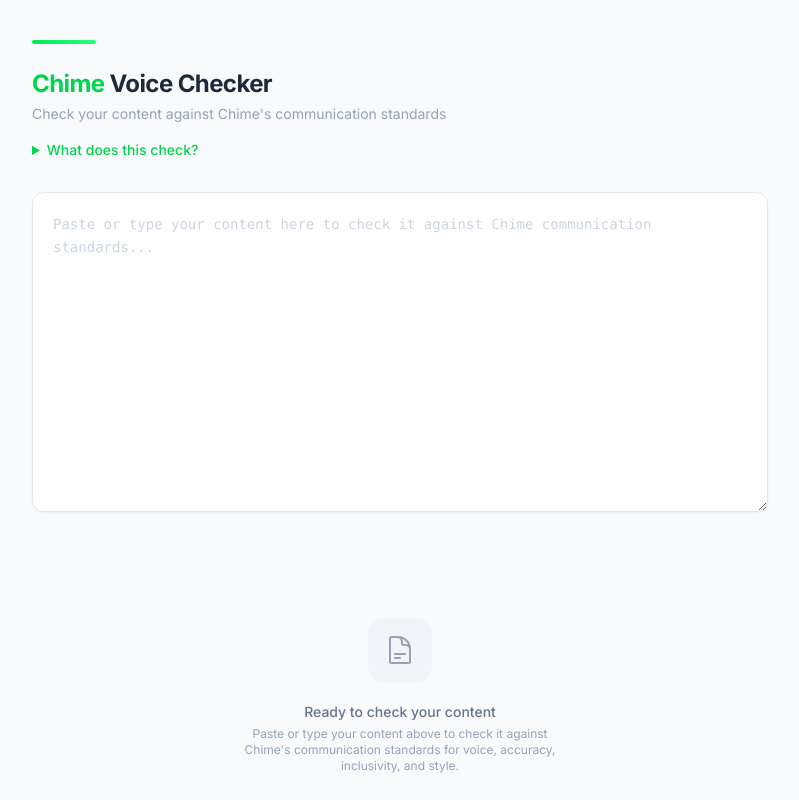
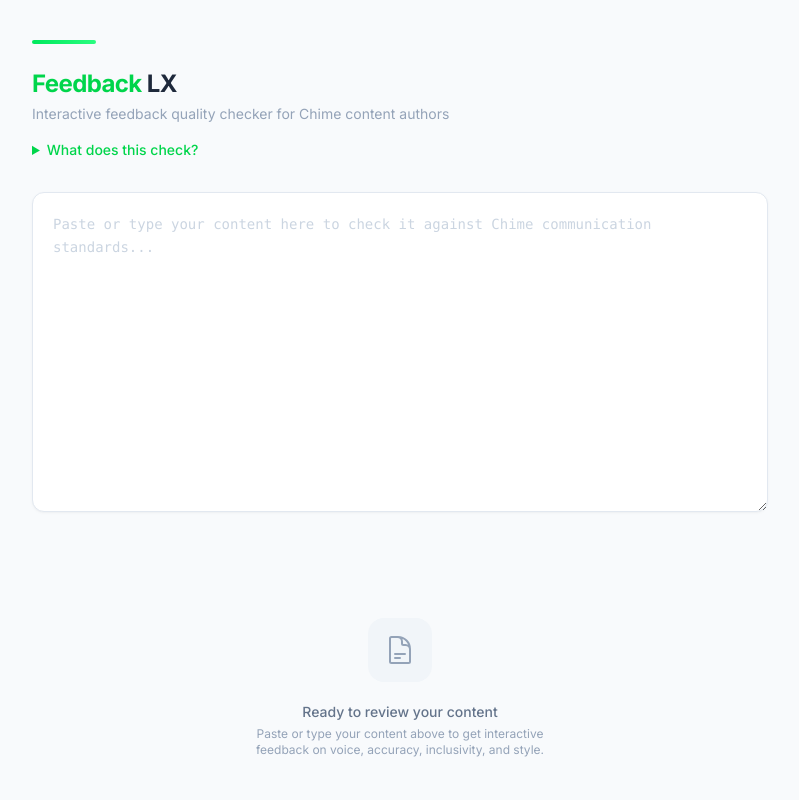
Before and after one commit to marcprager/chime-language-linter, a React (Vite) app in the folder packages/web/: page / in a window 1280 px wide. Shown: the top 800 px of the page, without its empty margins (240-1039 px from the left). Built offline with nearby package versions, Linux system fonts and the light colour scheme.

Commit message:
Rebrand web app from Voice Checker to Feedback LX
https://claude.ai/code/session_01DrYtNJhgY7GrVYDKx1LHCD

```diff
--- a/packages/web/index.html
+++ b/packages/web/index.html
@@ -3,7 +3,7 @@
   <head>
     <meta charset="UTF-8" />
     <meta name="viewport" content="width=device-width, initial-scale=1.0" />
-    <title>Chime Voice Checker</title>
+    <title>Feedback LX</title>
     <link rel="preconnect" href="https://fonts.googleapis.com" />
     <link rel="preconnect" href="https://fonts.gstatic.com" crossorigin />
     <link
--- a/packages/web/src/components/EmptyState.tsx
+++ b/packages/web/src/components/EmptyState.tsx
@@ -17,10 +17,10 @@ export default function EmptyState() {
         </svg>
       </div>
       <p className="text-sm font-medium text-slate-500 mb-1">
-        Ready to check your content
+        Ready to review your content
       </p>
       <p className="text-xs text-slate-400 max-w-xs mx-auto">
-        Paste or type your content above to check it against Chime's communication standards for voice, accuracy, inclusivity, and style.
+        Paste or type your content above to get interactive feedback on voice, accuracy, inclusivity, and style.
       </p>
     </div>
   );
--- a/packages/web/src/components/Header.tsx
+++ b/packages/web/src/components/Header.tsx
@@ -13,10 +13,10 @@ export default function Header({ wordCount, charCount, hasText }: HeaderProps) {
       <div className="flex items-end justify-between gap-4">
         <div>
           <h1 className="text-2xl font-bold text-slate-800 tracking-tight">
-            <span className="text-chime-600">Chime</span> Voice Checker
+            <span className="text-chime-600">Feedback</span> LX
           </h1>
           <p className="mt-1 text-slate-400 text-sm">
-            Check your content against Chime's communication standards
+            Interactive feedback quality checker for Chime content authors
           </p>
         </div>
 
--- a/packages/web/src/components/SuccessState.tsx
+++ b/packages/web/src/components/SuccessState.tsx
@@ -29,10 +29,10 @@ export default function SuccessState() {
       </div>
 
       <p className="text-base font-semibold text-chime-700 mb-1">
-        Meets Chime standards!
+        Looks great!
       </p>
       <p className="text-sm text-slate-500 max-w-sm mx-auto">
-        Your content aligns with Chime's voice, accuracy, inclusivity, and style standards. Nice work!
+        Your content meets Chime's voice, accuracy, inclusivity, and style standards. Nice work!
       </p>
     </div>
   );
```
